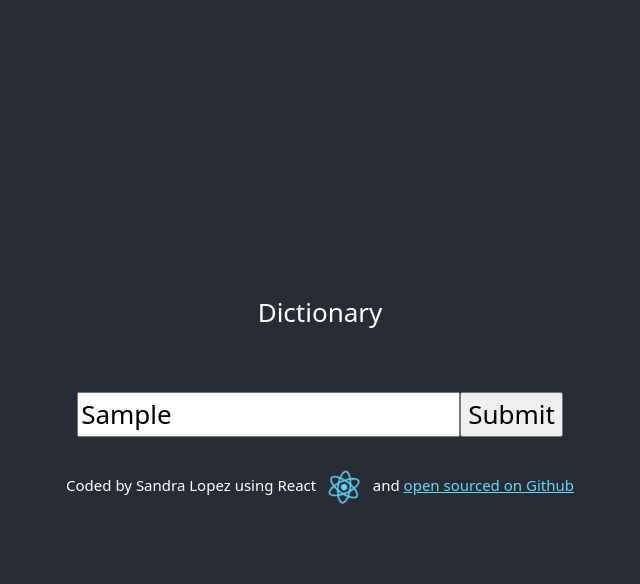
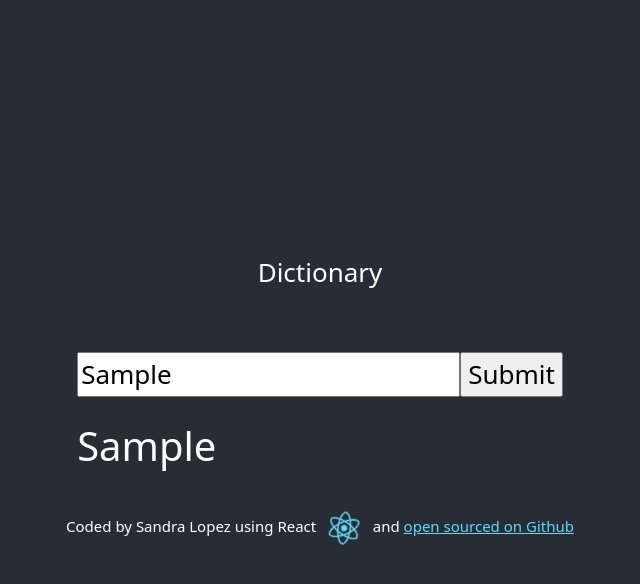
Before and after one commit to SandyLOC/dictionary_react, a React (Create React App) app: page / in a window 1280 px wide. Both pictures are taken after typing "Sample" into the empty fields and a click on the input 831 px from the left and 414 px from the top of the page. Shown: the top 584 px of the page, without its empty margins (320-960 px from the left). Built offline with nearby package versions, Linux system fonts and the light colour scheme; no server answers.

Commit message:
h1 for word added

```diff
--- a/src/Dictionary.css
+++ b/src/Dictionary.css
@@ -2,3 +2,9 @@
     margin-top: 60px;
     margin-bottom: 30px;
 }
+.word {
+
+    text-align: initial;
+    margin-right: 40px;
+    margin-top: 25px;
+}
--- a/src/Dictionary.js
+++ b/src/Dictionary.js
@@ -28,6 +28,7 @@ export default function Dictionary() {
         <input type="search" autoFocus={true} onChange={handleWord}></input>
         <input type="submit"></input>
     </form>
+    <h1 className="word">{word}</h1>
     </div>
     );
     } else {
```
